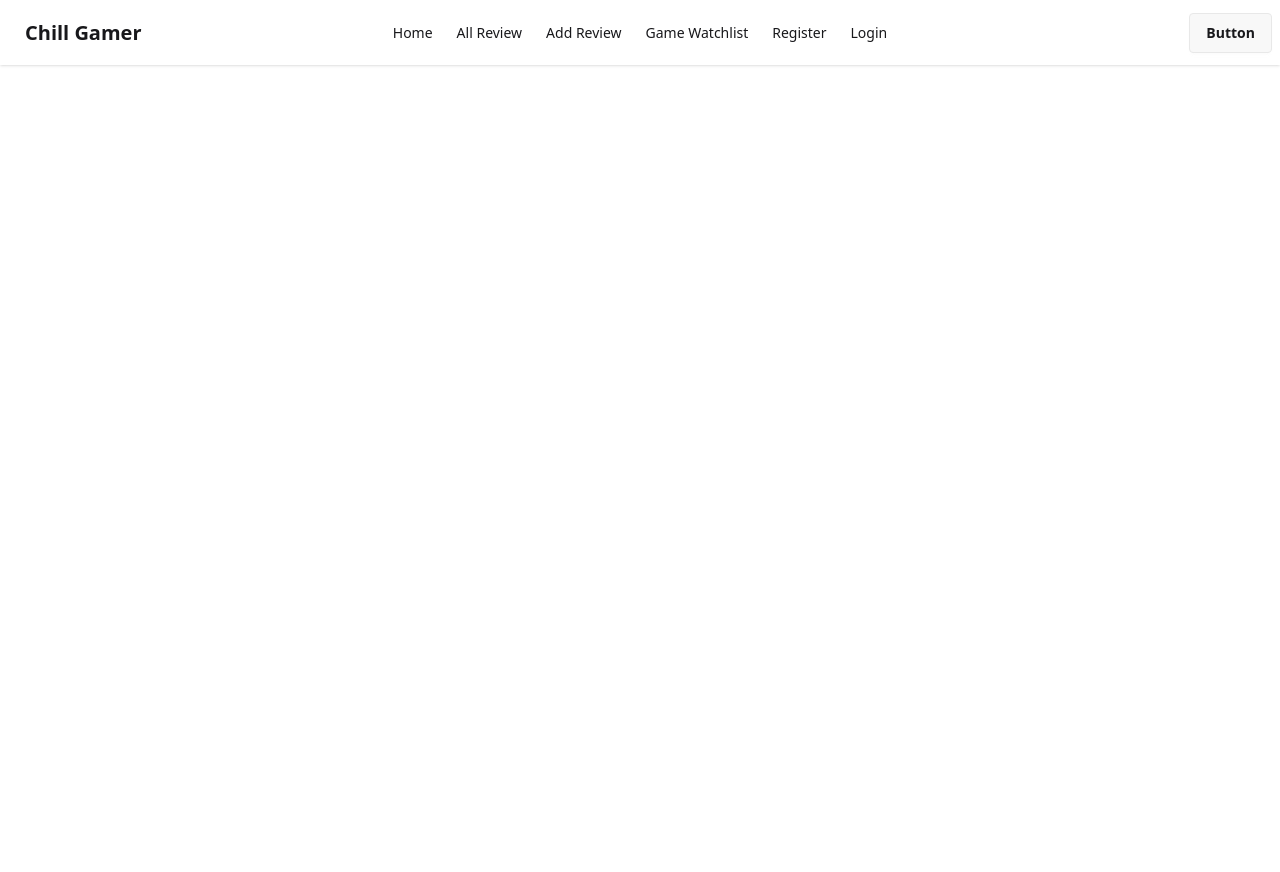
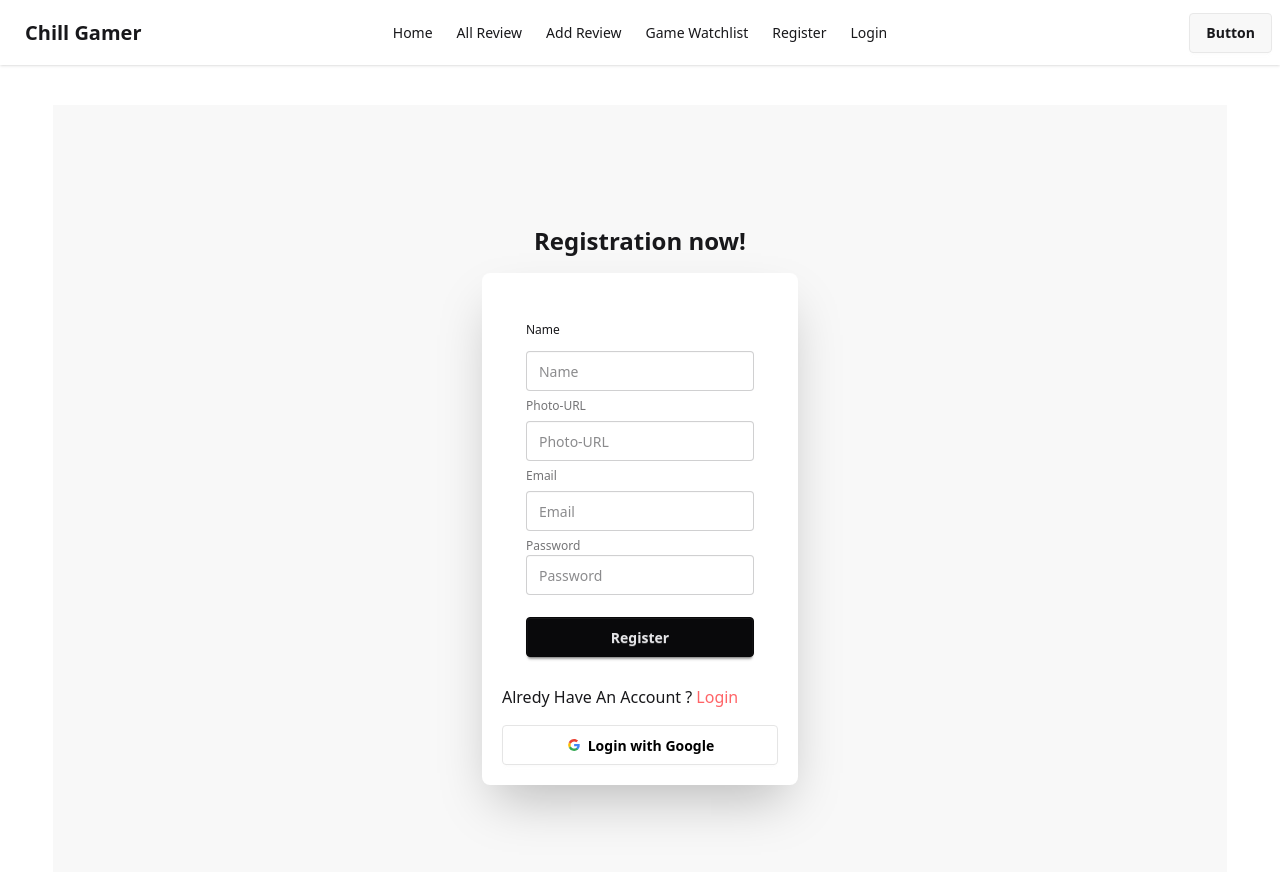
Before and after one commit to shahid-ahmed1/Assignment-number-ten, a React (Vite) app: page /register in a window 1280 px wide. Shown: the top 872 px of the page. Before the commit the page ends 800 px from the top, so only its background shows below. Built offline with nearby package versions, Linux system fonts and the light colour scheme; no server answers.

Commit message:
added a register

```diff
--- a/package.json
+++ b/package.json
@@ -5,12 +5,12 @@
   "type": "module",
   "scripts": {
     "dev": "vite",
-
     "build": "vite build",
     "lint": "eslint .",
     "preview": "vite preview"
   },
   "dependencies": {
+    "firebase": "^11.4.0",
     "localforage": "^1.10.0",
     "match-sorter": "^8.0.0",
     "react": "^19.0.0",
--- /dev/null
+++ b/src/authprovider/AuthProvider.jsx
@@ -0,0 +1,67 @@
+import React, { createContext, useEffect, useState } from 'react';
+import { createUserWithEmailAndPassword, onAuthStateChanged, signOut,signInWithEmailAndPassword,signInWithPopup, updateProfile, sendPasswordResetEmail } from 'firebase/auth';
+import { auth } from '../components/fairebases/Fairebase';
+export const AuthContext= createContext()
+const AuthProvider = ({children}) => {
+    const [user,setUser]= useState(null)
+    const [loading,setLoaing] = useState(true);
+    const creatNewUser=(email,password)=>{
+        setLoaing(true)
+        return createUserWithEmailAndPassword(auth,email,password)
+    }
+
+    const userLogin=(email,password)=>{
+        setLoaing(true)
+    return signInWithEmailAndPassword(auth,email,password)
+    }
+
+    const loginWithGoogle =(auth,provider)=>{
+        setLoaing(true)
+        return signInWithPopup(auth,provider)
+    }
+
+    const manageProfile=(name,photo)=>{
+        setLoaing(true)
+      return  updateProfile(auth.currentUser,{
+            displayName:name,
+            photoURL:photo
+        })
+    }
+
+
+    const forgetPassword =(auth,email)=>{
+        setLoaing(true)
+    return sendPasswordResetEmail(auth,email)
+
+    }
+    const logOut=()=>{
+        setLoaing(true)
+        return signOut(auth)
+    }
+    const authInfo={
+        user,
+        setUser,
+        creatNewUser,
+       logOut,
+       userLogin,
+       loginWithGoogle,
+       manageProfile,
+       loading,
+       forgetPassword
+
+       }
+
+       useEffect(()=>{
+        const unsubscribe= onAuthStateChanged(auth,currentUser=>{ setUser(currentUser);
+            setLoaing(false)
+      })
+      return ()=> {unsubscribe()}
+       },[])
+    return (
+        <AuthContext.Provider value={authInfo}>
+            {children}
+        </AuthContext.Provider>
+    );
+};
+
+export default AuthProvider;
--- /dev/null
+++ b/src/components/fairebases/Fairebase.js
@@ -0,0 +1,19 @@
+// Import the functions you need from the SDKs you need
+import { initializeApp } from "firebase/app";
+import { getAuth } from "firebase/auth";
+// TODO: Add SDKs for Firebase products that you want to use
+// https://firebase.google.com/docs/web/setup#available-libraries
+
+// Your web app's Firebase configuration
+const firebaseConfig = {
+  apiKey: "AIzaSyCafmYCct1TvlVZ4DEdnaCycUx46njKmZM",
+  authDomain: "assignment-num-ten.firebaseapp.com",
+  projectId: "assignment-num-ten",
+  storageBucket: "assignment-num-ten.firebasestorage.app",
+  messagingSenderId: "106695834782",
+  appId: "1:106695834782:web:63018b0e10efabffc7cf8f"
+};
+
+// Initialize Firebase
+const app = initializeApp(firebaseConfig);
+export  const auth = getAuth(app);
--- a/src/pages/Login/Login.jsx
+++ b/src/pages/Login/Login.jsx
@@ -1,10 +1,45 @@
 import React from 'react';
+import { Link } from 'react-router-dom';
 
 const Login = () => {
     return (
-        <div>
+        <div className='min-h-screen'>
+        <div className="hero bg-base-200 min-h-screen ">
+<div className="hero-content flex-col lg:flex-row-reverse">
 
-        </div>
+<div className="card bg-base-100 w-full max-w-lg shrink-0 p-10">
+<h3 className='
+    text-2xl font-semibold text-center'>Login Your Acount</h3>
+    <form >
+  <div className="card-body">
+    <fieldset className="fieldset">
+      <label className="fieldset-label">Email</label>
+      <input type="email" name='email'  className="input" placeholder="Email" />
+      <label  className="fieldset-label">Password</label>
+      <input type="password" name='password' className="input" placeholder="Password" />
+      <div><a className="link link-hover">Forgot password?</a></div>
+
+     {/* {
+      error && <label  className="fieldset-label text-red-500 textarea-sm">{error}</label>
+     } */}
+      <button className="btn btn-neutral mt-4">Login</button>
+    </fieldset>
+
+
+  </div>
+  </form>
+
+  <p>Don't Have An Account ? <Link className='text-red-400' to='/register'>Register</Link></p>
+  <button  className="btn bg-white text-black mt-4 border-[#e5e5e5]">
+  <svg aria-label="Google logo" width="16" height="16" xmlns="http://www.w3.org/2000/svg" viewBox="0 0 512 512"><g><path d="m0 0H512V512H0" fill="#fff"></path><path fill="#34a853" d="M153 292c30 82 118 95 171 60h62v48A192 192 0 0190 341"></path><path fill="#4285f4" d="m386 400a140 175 0 0053-179H260v74h102q-7 37-38 57"></path><path fill="#fbbc02" d="m90 341a208 200 0 010-171l63 49q-12 37 0 73"></path><path fill="#ea4335" d="m153 219c22-69 116-109 179-50l55-54c-78-75-230-72-297 55"></path></g></svg>
+  Login with Google
+</button>
+</div>
+
+</div>
+</div>
+
+    </div>
     );
 };
 
--- a/src/pages/Register/Register.jsx
+++ b/src/pages/Register/Register.jsx
@@ -1,10 +1,78 @@
-import React from 'react';
+import React, { useContext, useState } from 'react';
+import { Link } from 'react-router-dom';
+import { AuthContext } from '../../authprovider/AuthProvider';
 
 const Register = () => {
+  const [error,setError]=useState({});
+  const {creatNewUser} = useContext(AuthContext)
+  const handleRegister =(e)=>{
+    e.preventDefault();
+    const name = e.target.name.value;
+    const email = e.target.email.value;
+    const photo = e.target.photo.value;
+    const password = e.target.password.value;
+    console.log(name,email,password,photo)
+    console.log('clicked')
+    const passwordValidation = /^(?=.*[A-Z])(?=.*[a-z]).{6,}$/;
+    if(!passwordValidation.test(password)){
+      setError({password:'Password at least one upperCase ,one lowerCase,and 6 charecter or long'});
+      return
+    }
+    creatNewUser(email,password)
+    .then(result=>{
+      console.log(result.user)
+      manageProfile(name,photo)
+     setUser(result.user)
+     navigate(location?.state?location.state:'/')
+    })
+    .catch((err) => {
+      const errorMessage = err.message;
+     setError(errorMessage)
+    });
+
+  }
     return (
-        <div>
+        <div className='my-10 w-11/12 mx-auto '>
+        <div className="hero bg-base-200 min-h-screen">
+<div className="hero-content flex-col ">
+<div className="text-center ">
+  <h1 className="text-2xl font-bold">Registration now!</h1>
+</div>
+<div className=" card bg-base-100  max-w-xl shrink-0 shadow-2xl p-5 ">
+    <form onSubmit={handleRegister}>
+  <div className="card-body">
+    <fieldset className="fieldset">Name
+      <label  className="fieldset-label"></label>
+      <input name='name' type="text" className="input" placeholder="Name" />
+      <label  className="fieldset-label">Photo-URL</label>
+      <input name='photo' type="text" className="input" placeholder="Photo-URL" />
+      <label  className="fieldset-label">Email</label>
+      <input name='email' type="email" className="input" placeholder="Email" />
+   <div className='relative'>
+   <label className="fieldset-label">Password</label>
+   <input name='password' className="input" placeholder="Password" />
+   <button  className='absolute right-3 cursor-pointer top-6'>
+</button>
+   </div>
+      <button className="btn btn-neutral mt-4">Register</button>
+    </fieldset>
+  </div>
+  <p className=''>Alredy Have An Account ? <Link className='text-red-400' to='/login'>Login</Link></p>
+  </form>
+  <button  className="btn bg-white text-black mt-4 border-[#e5e5e5]">
+<svg aria-label="Google logo" width="16" height="16" xmlns="http://www.w3.org/2000/svg" viewBox="0 0 512 512"><g><path d="m0 0H512V512H0" fill="#fff"></path><path fill="#34a853" d="M153 292c30 82 118 95 171 60h62v48A192 192 0 0190 341"></path><path fill="#4285f4" d="m386 400a140 175 0 0053-179H260v74h102q-7 37-38 57"></path><path fill="#fbbc02" d="m90 341a208 200 0 010-171l63 49q-12 37 0 73"></path><path fill="#ea4335" d="m153 219c22-69 116-109 179-50l55-54c-78-75-230-72-297 55"></path></g></svg>
+Login with Google
+</button>
 
-        </div>
+
+</div>
+{
+        error.password && <label className="fieldset-label text-sm text-red-500">{error.password}</label>
+      }
+</div>
+
+</div>
+    </div>
     );
 };
 
```
Also changed, not shown: src/main.jsx (+9 -3 lines), 1 other file (tests, documents, lock files or other folders).
